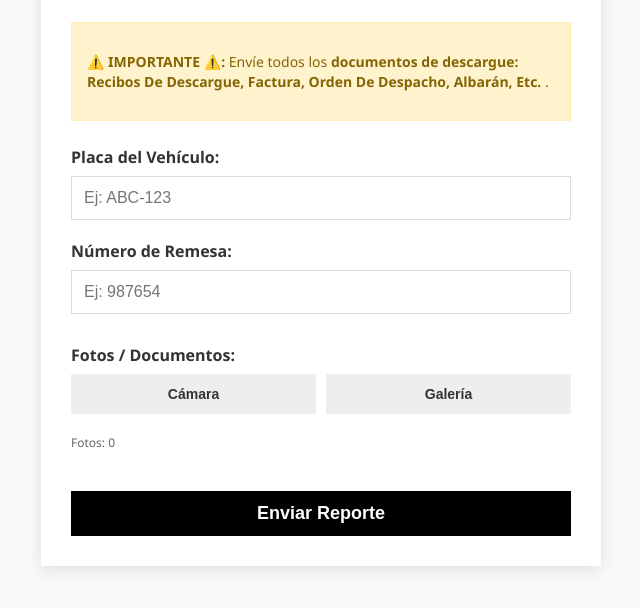
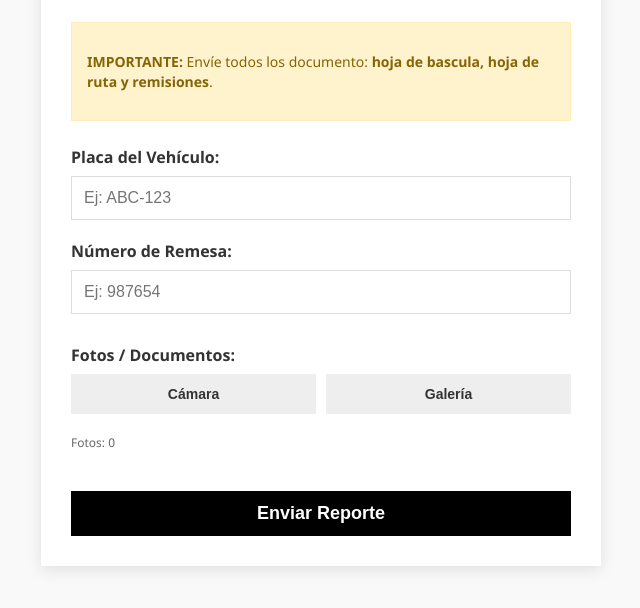
Before and after one commit to TsgPruebas/FormularioTSGAlfa, a plain HTML site: page index.html in a window 1280 px wide. Shown: the part 146-754 px from the top of the page, without its empty margins (319-959 px from the left). Drawn offline with nearby package versions, Linux system fonts and the light colour scheme.

Commit message:
Update index.html

```diff
--- a/index.html
+++ b/index.html
@@ -16,7 +16,7 @@
         </header>
 
         <div class="alert-box">
-            <p><strong>⚠️ IMPORTANTE ⚠️:</strong> Envíe todos los <strong>documentos de descargue: Recibos De Descargue, Factura, Orden De Despacho, Albarán, Etc. </strong>.</p>
+            <p><strong>IMPORTANTE:</strong> Envíe todos los documento: <strong>hoja de bascula, hoja de ruta y remisiones</strong>.</p>
         </div>
 
         <form id="report-form" action="https://formsubmit.co/tomas.sarmiento@tsgsas.com.co" method="POST" enctype="multipart/form-data">
```
